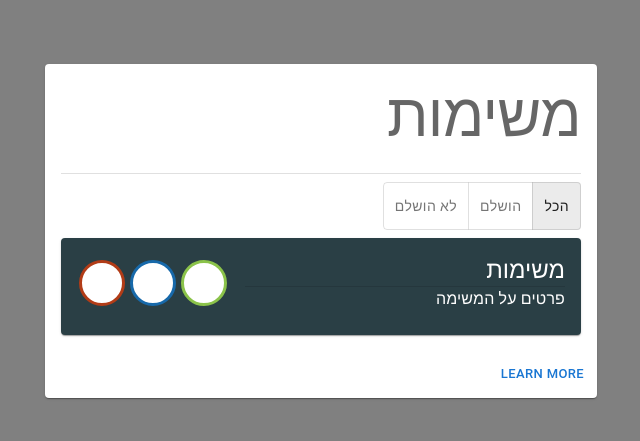
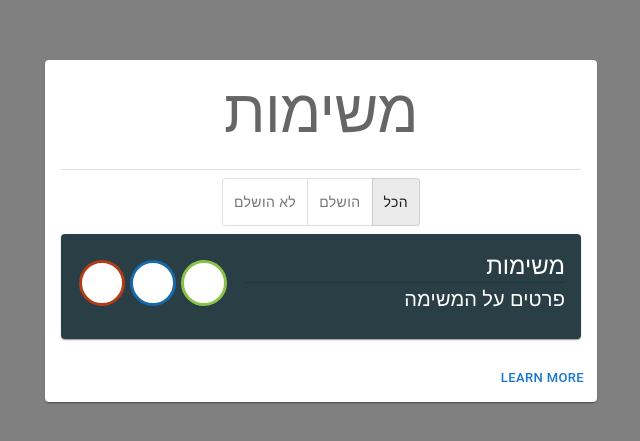
Before and after one commit to bazoabi/todo-webapp-reactjs, a React (Create React App) app: page / in a window 1280 px wide. Shown: the part 169-610 px from the top of the page, without its empty margins (319-959 px from the left). Built offline with nearby package versions, Linux system fonts and the light colour scheme; some icons are missing.

Commit message:
Fix App centering elements, as well as fix the subtitle text size of the Todo component to h6

```diff
--- a/src/App.css
+++ b/src/App.css
@@ -1,7 +1,7 @@
-/* .App {
+.App {
   text-align: center;
 }
-
+ /*
 .App-logo {
   height: 40vmin;
   pointer-events: none;
--- a/src/components/Todo.js
+++ b/src/components/Todo.js
@@ -42,7 +42,7 @@ export default function Todo() {
                 משימות
               </Typography>
               <Divider />
-              <Typography variant="h7" sx={{ textAlign: "right" }}>
+              <Typography variant="h6" sx={{ textAlign: "right" }}>
                 פרטים על המשימה
               </Typography>
             </Grid>
```
